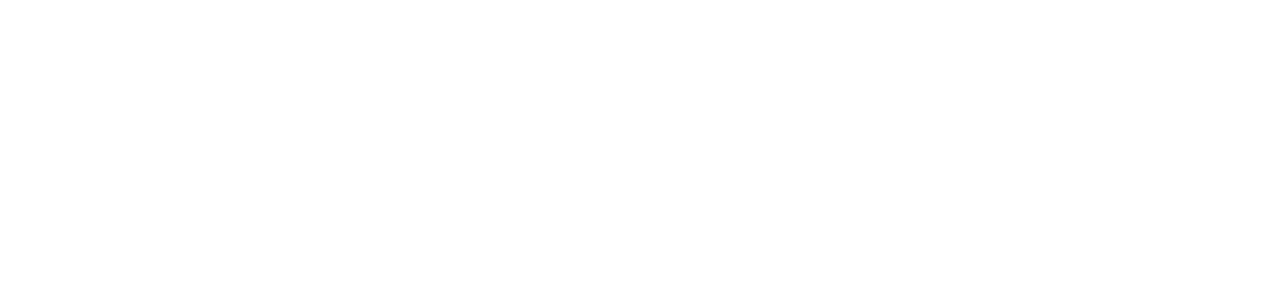
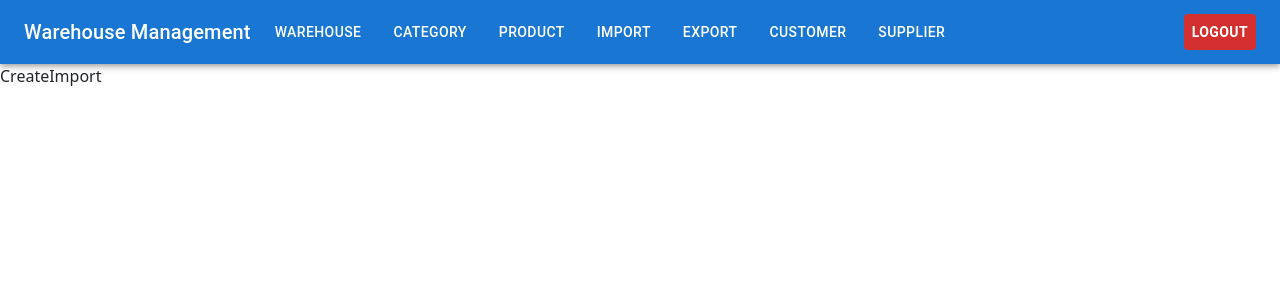
Before and after one commit to baoIsHereeee/Warehouse_Management_TLU_Frontend, a React (Vite) app: page /imports/create in a window 1280 px wide. Before the commit this address had no page. Shown: the top 300 px of the page. Built offline with nearby package versions, Linux system fonts and the light colour scheme; sample sign-in values are in the browser's storage.

Commit message:
Initial Import Pages

```diff
--- a/src/App.tsx
+++ b/src/App.tsx
@@ -21,6 +21,9 @@ import SupplierDetail from "./pages/Supplier/SupplierDetail";
 import ExportList from "./pages/Export/ExportList";
 import CreateExport from "./pages/Export/CreateExport";
 import ExportDetail from "./pages/Export/ExportDetail";
+import ImportList from "./pages/Import/ImportList";
+import CreateImport from "./pages/Import/CreateImport";
+import ImportDetail from "./pages/Import/ImportDetail";
 
 const LayoutWithNavbar: React.FC<{ children: React.ReactNode }> = ({ children }) => (
   <>
@@ -234,6 +237,40 @@ function App() {
             </ProtectedRoute>
           }
         />
+
+        <Route
+          path="/imports"
+          element={
+            <ProtectedRoute>
+              <LayoutWithNavbar>
+                <ImportList />
+              </LayoutWithNavbar>
+            </ProtectedRoute>
+          }
+        />
+
+        <Route
+          path="/imports/create"
+          element={
+            <ProtectedRoute>
+              <LayoutWithNavbar>
+                <CreateImport />
+              </LayoutWithNavbar>
+            </ProtectedRoute>
+          }
+        />
+
+        <Route
+          path="/imports/:id"
+          element={
+            <ProtectedRoute>
+              <LayoutWithNavbar>
+                <ImportDetail />
+              </LayoutWithNavbar>
+            </ProtectedRoute>
+          }
+        />
+
       </Routes>
     </Router>
   );
--- a/src/components/Navbar.tsx
+++ b/src/components/Navbar.tsx
@@ -29,6 +29,10 @@ const Navbar: React.FC = () => {
 
           <Button color="inherit" component={Link} to="/products">
             Product
+          </Button>
+
+          <Button color="inherit" component={Link} to="/imports">
+            Import
           </Button>
 
           <Button color="inherit" component={Link} to="/exports">
--- /dev/null
+++ b/src/pages/Import/CreateImport.tsx
@@ -0,0 +1,5 @@
+function CreateImport() {
+  return <div>CreateImport</div>;
+}
+
+export default CreateImport;
--- /dev/null
+++ b/src/pages/Import/ImportDetail.tsx
@@ -0,0 +1,5 @@
+function ImportDetail() {
+  return <div>ImportDetail</div>;
+}
+
+export default ImportDetail;
--- /dev/null
+++ b/src/pages/Import/ImportList.tsx
@@ -0,0 +1,5 @@
+function ImportList() {
+  return <div>ImportList</div>;
+}
+
+export default ImportList;
```
